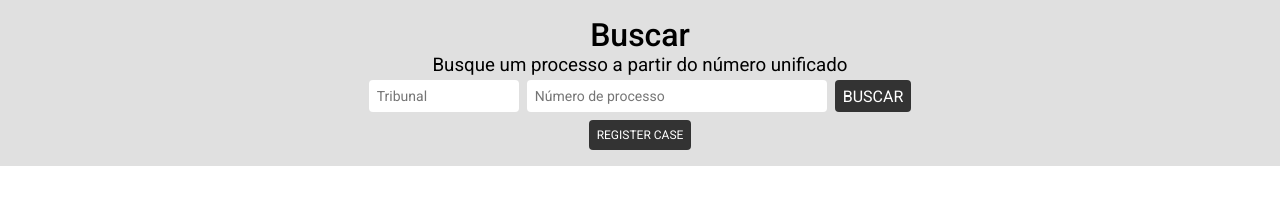
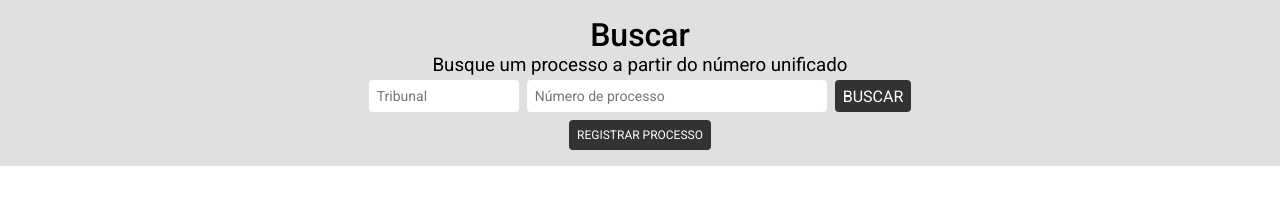
Before and after one commit to fnacarellidev/challenge-jbr, a React (Create React App) app in the folder frontend/: page / in a window 1280 px wide. Shown: the top 210 px of the page. Built offline with nearby package versions, Linux system fonts and the light colour scheme.

Commit message:
ptbr duh

```diff
--- a/frontend/src/pages/search/SearchPage.js
+++ b/frontend/src/pages/search/SearchPage.js
@@ -11,7 +11,7 @@ export default function SearchPage() {
 			<h3 style={{ textAlign: 'center', fontWeight: '400' }}>Busque um processo a partir do número unificado</h3>
 			<SearchBar />
 			<div className="div-center">
-			<button className="pretty-btn" style={{ marginTop: '8px'}} onClick={() => navigate("/register_case")}>Register Case</button>
+			<button className="pretty-btn" style={{ marginTop: '8px'}} onClick={() => navigate("/register_case")}>Registrar Processo</button>
 			</div>
 		</div>
 	)
```
